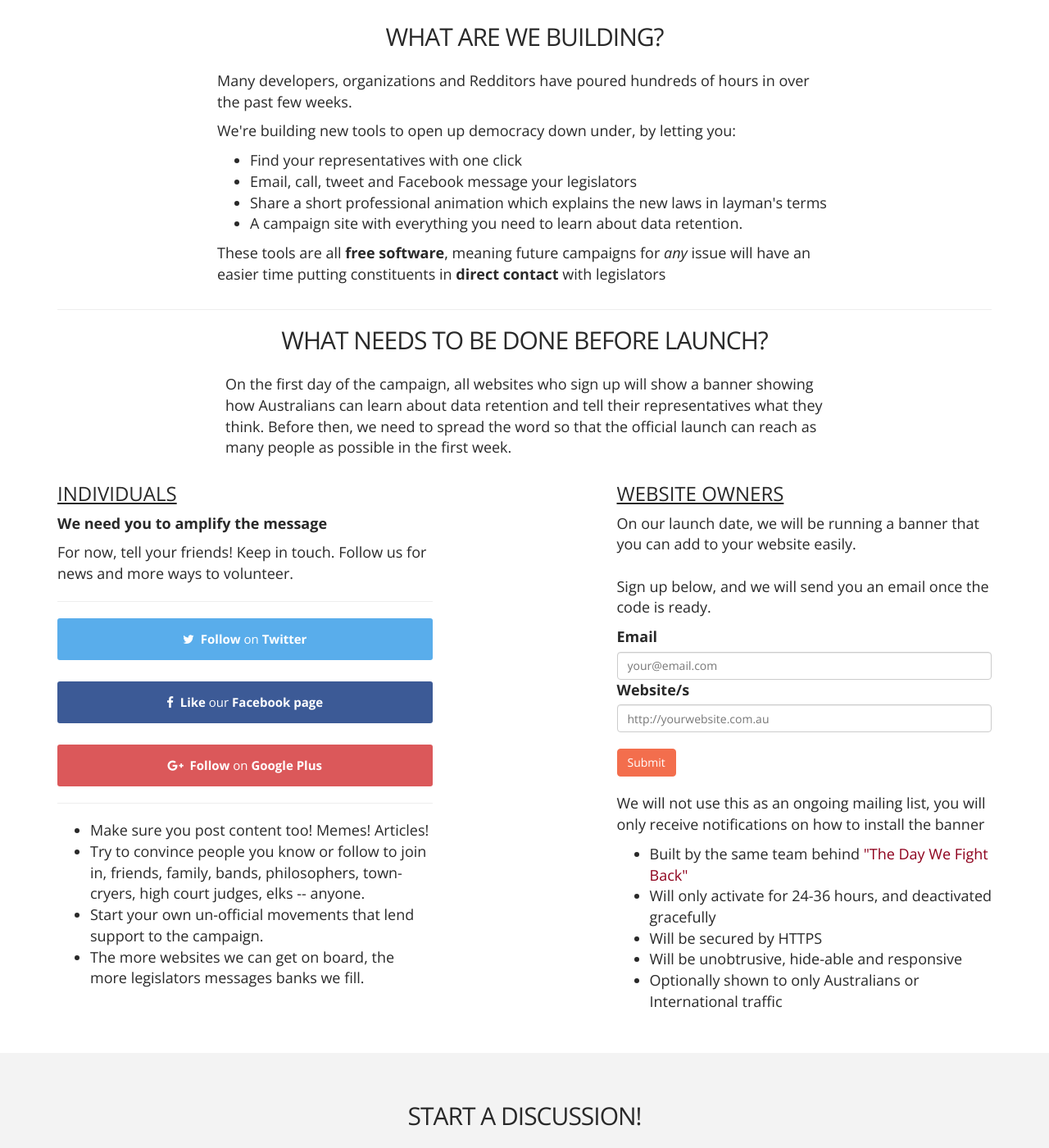
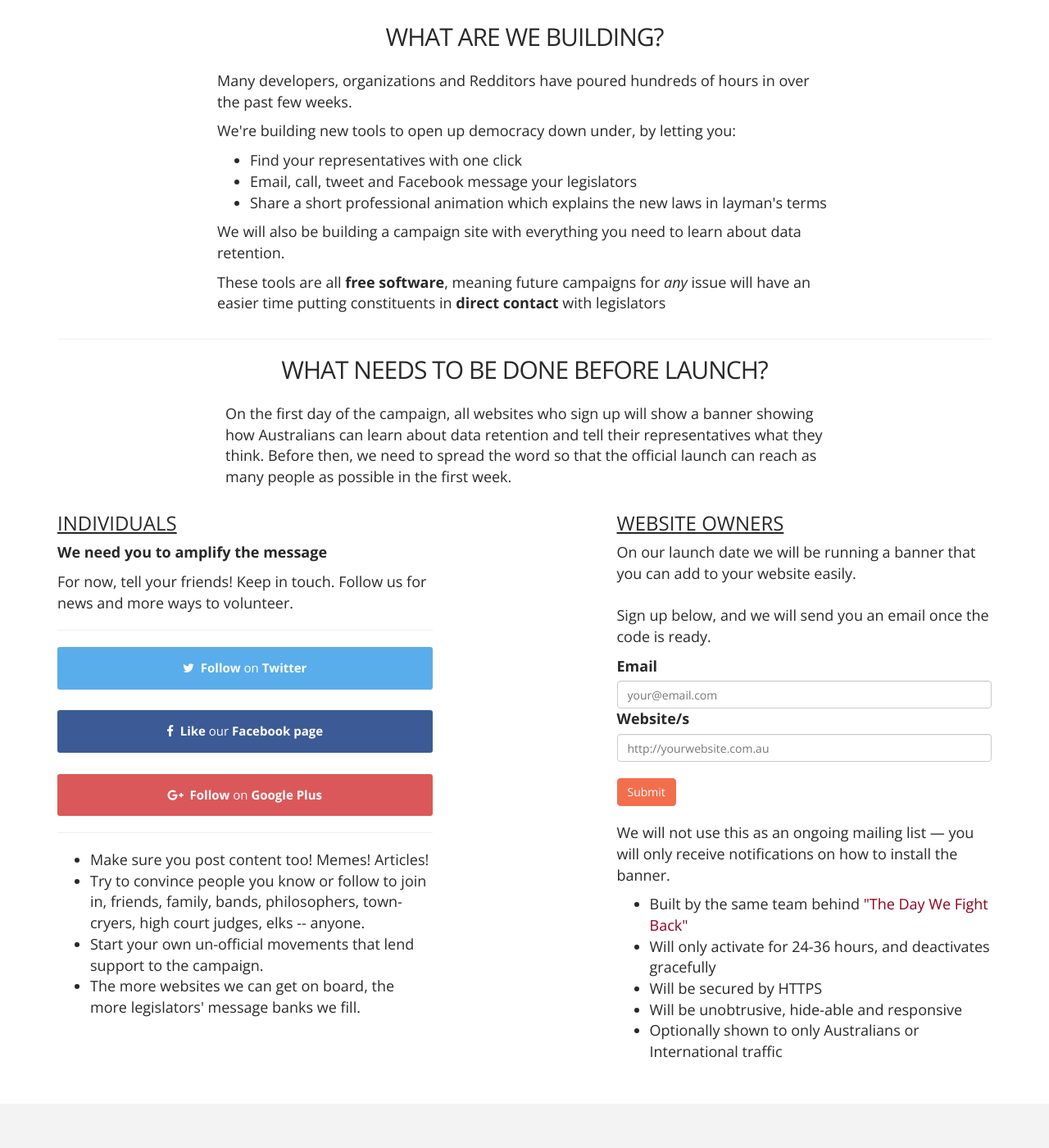
Before and after one commit to thomasdavis/saveprivacy, a Jekyll site: the page built from index.html, in a window 1280 px wide and 1400 px high, scrolled down 1298 px. Shown: the whole window at 82% size. Built offline with Jekyll 4.4.1, drawn with Linux system fonts in a browser that asks for light colours; nearby versions of some CDN libraries; comment, search, counter and statistics services are not loaded.

Commit message:
grammar and such

```diff
--- a/index.html
+++ b/index.html
@@ -38,8 +38,8 @@
 	        	<li>Find your representatives with one click</li>
 	        	<li>Email, call, tweet and Facebook message your legislators</li>
 	        	<li>Share a short professional animation which explains the new laws in layman's terms</li>
-                <li>A campaign site with everything you need to learn about data retention.</li>
 	        </ul>
+	        <p>We will also be building a campaign site with everything you need to learn about data retention.</p>
             <p>These tools are all <strong>free software</strong>, meaning future campaigns for <i>any</i> issue will have an easier time putting constituents in <strong>direct contact</strong> with legislators</p>
 	       </div>
 	       </div>
@@ -70,13 +70,13 @@
 				<li>Make sure you post content too! Memes! Articles!</li>
 				<li>Try to convince people you know or follow to join in, friends, family, bands, philosophers, town-cryers, high court judges, elks -- anyone.</li>
 				<li>Start your own un-official movements that lend support to the campaign.</li>
-				<li>The more websites we can get on board, the more legislators messages banks we fill.</li>
+				<li>The more websites we can get on board, the more legislators' message banks we fill.</li>
 			</ul>
 
 	</div>
 	<div class="col-md-5  col-md-offset-2">
 		<h3>WEBSITE OWNERS</h3>
-		<p>On our launch date, we will be running a banner that you can add to your website easily.<br /><br />Sign up below, and we will send you an email once the code is ready.</p>
+		<p>On our launch date we will be running a banner that you can add to your website easily.<br /><br />Sign up below, and we will send you an email once the code is ready.</p>
 		<form class="website-form">
 			<label>Email</label>
 			<input class="form-control" type="text" id="email-input" placeholder="your@email.com">
@@ -85,14 +85,14 @@
 
 			<input style="margin-top: 20px;margin-bottom: 20px;" class="btn btn-primary" type="submit" value="Submit" />
 		</form>
-		<p>We will not use this as an ongoing mailing list, you will only receive notifications on how to install the banner</p>
+		<p>We will not use this as an ongoing mailing list &mdash; you will only receive notifications on how to install the banner.</p>
 		<ul>
 			<li>Built by the same team behind <a href="http://en.wikipedia.org/wiki/The_Day_We_Fight_Back">"The Day We Fight Back"</a></li>
-			<li>Will only activate for 24-36 hours, and deactivated gracefully</li>
+			<li>Will only activate for 24-36 hours, and deactivates gracefully</li>
 			<li>Will be secured by HTTPS</li>
 			<li>Will be unobtrusive, hide-able and responsive</li>
 			<li>Optionally shown to only Australians or International traffic</li>
-
+		</ul>
 	</div>
 </div>
     </div>
```
